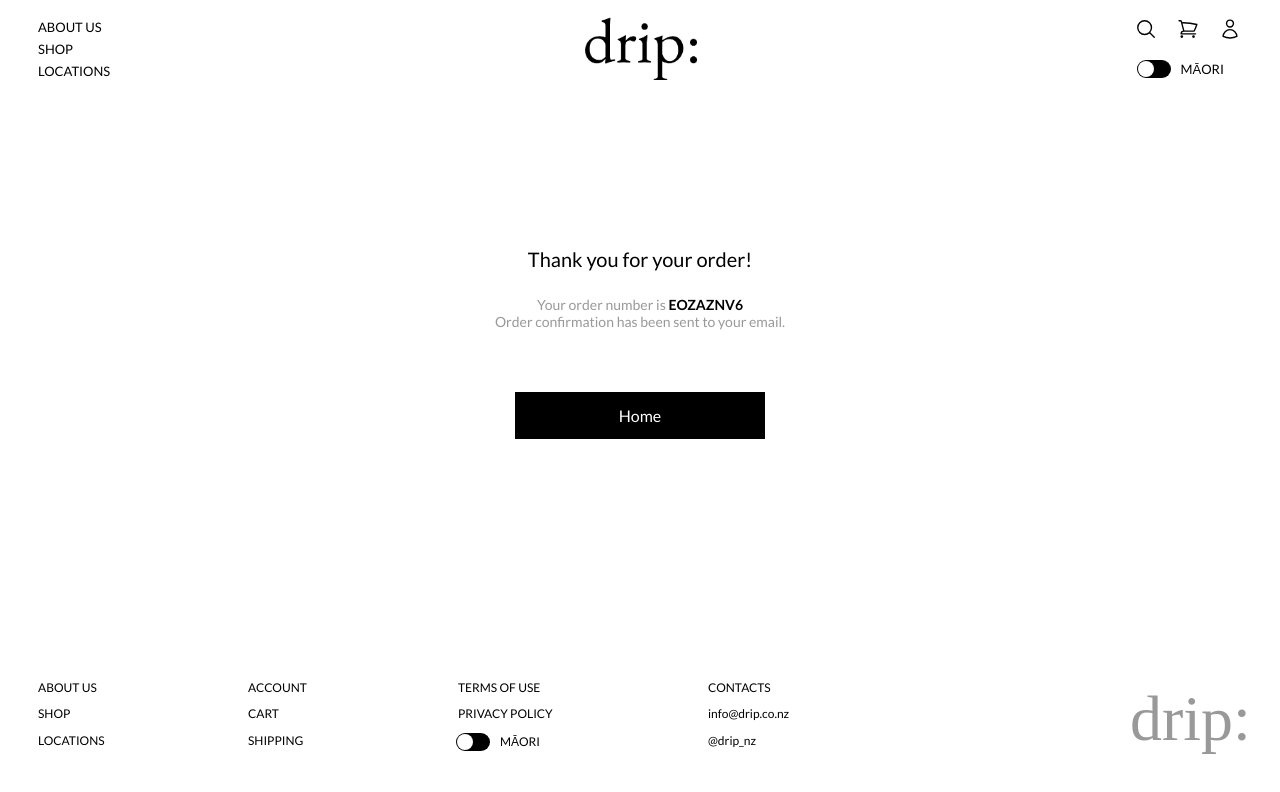
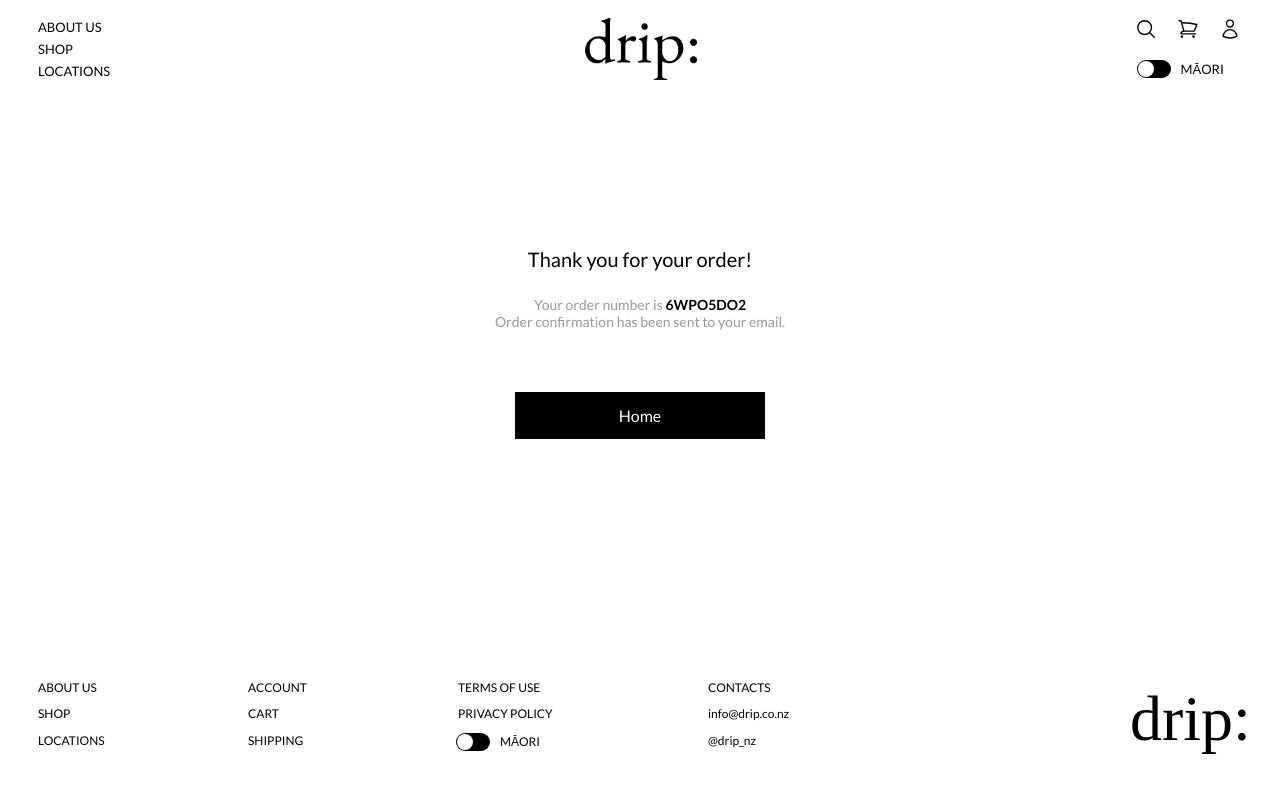
Before and after one commit to james-kwon97/drip, a React (Vite) app: page /order-confirmation in a window 1280 px wide. Shown: the top 792 px of the page. Built offline with nearby package versions, Linux system fonts and the light colour scheme.

Commit message:
Order number made to be unique per customer order

```diff
--- a/src/components/Footer/Footer.css
+++ b/src/components/Footer/Footer.css
@@ -60,6 +60,7 @@
   width: 112px;
   height: 39px;
   margin: 0 0 10px 0;
+  color: black;
 }
 
 .language-switch {
--- a/src/components/Order/Order.tsx
+++ b/src/components/Order/Order.tsx
@@ -1,4 +1,4 @@
-import React from 'react'
+import React, { useState, useEffect } from 'react'
 import { Link } from 'react-router-dom'
 import './Order.css'
 
@@ -7,6 +7,8 @@ interface OrderProps {
 }
 
 const Order = ({ isEnglish }: OrderProps) => {
+  const [orderNumber, setOrderNumber] = useState<string>('')
+
   const generateOrderNumber = (): string => {
     const characters = 'ABCDEFGHIJKLMNOPQRSTUVWXYZ0123456789'
     const length = 8
@@ -17,7 +19,20 @@ const Order = ({ isEnglish }: OrderProps) => {
     return result
   }
 
-  const orderNumber = generateOrderNumber()
+  useEffect(() => {
+    const storedOrderNumber = localStorage.getItem('orderNumber')
+    if (storedOrderNumber) {
+      setOrderNumber(storedOrderNumber)
+    } else {
+      const newOrderNumber = generateOrderNumber()
+      setOrderNumber(newOrderNumber)
+      localStorage.setItem('orderNumber', newOrderNumber)
+    }
+
+    return () => {
+      localStorage.removeItem('orderNumber')
+    }
+  }, [])
 
   return (
     <div className="order-content">
```
